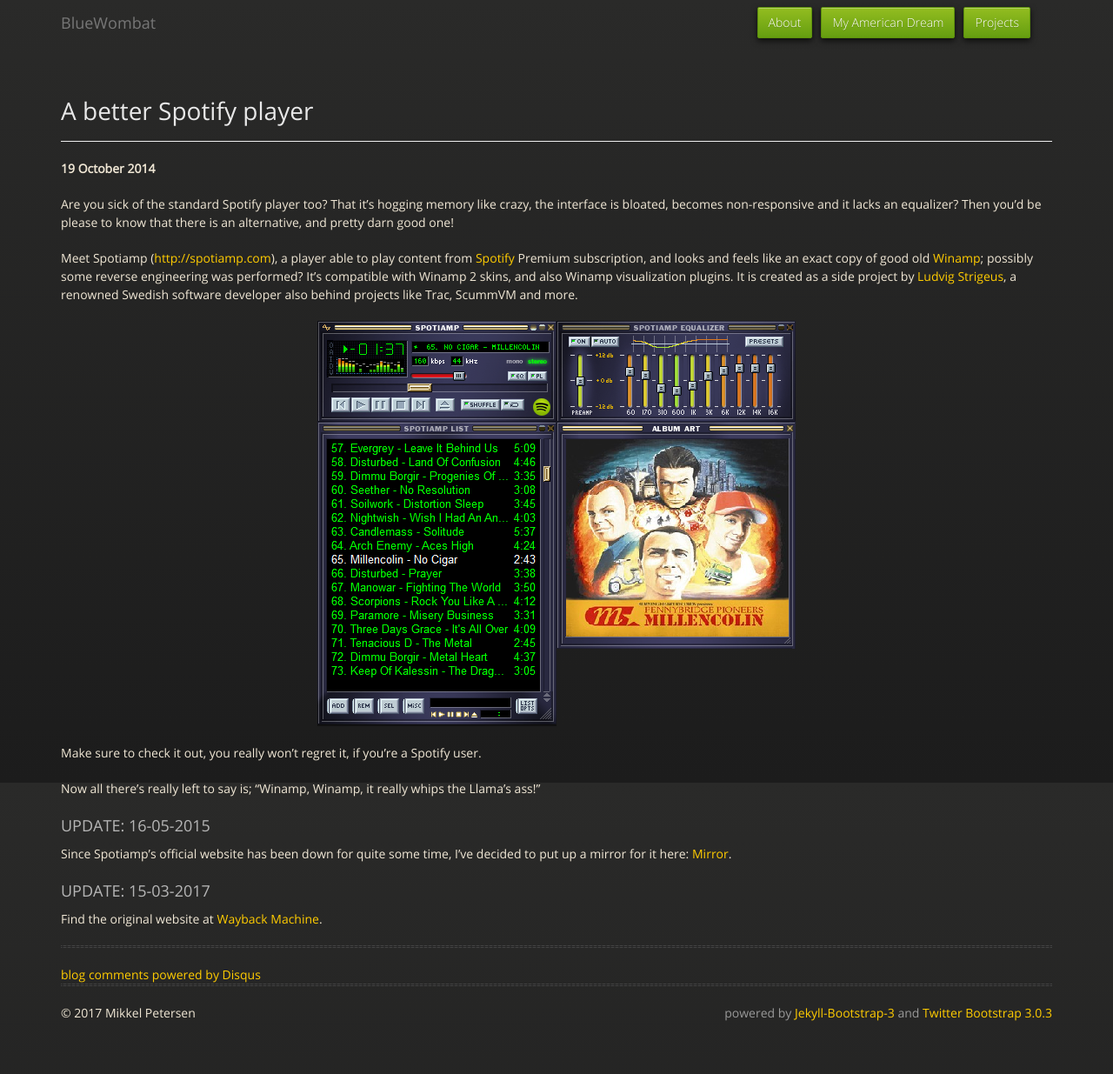
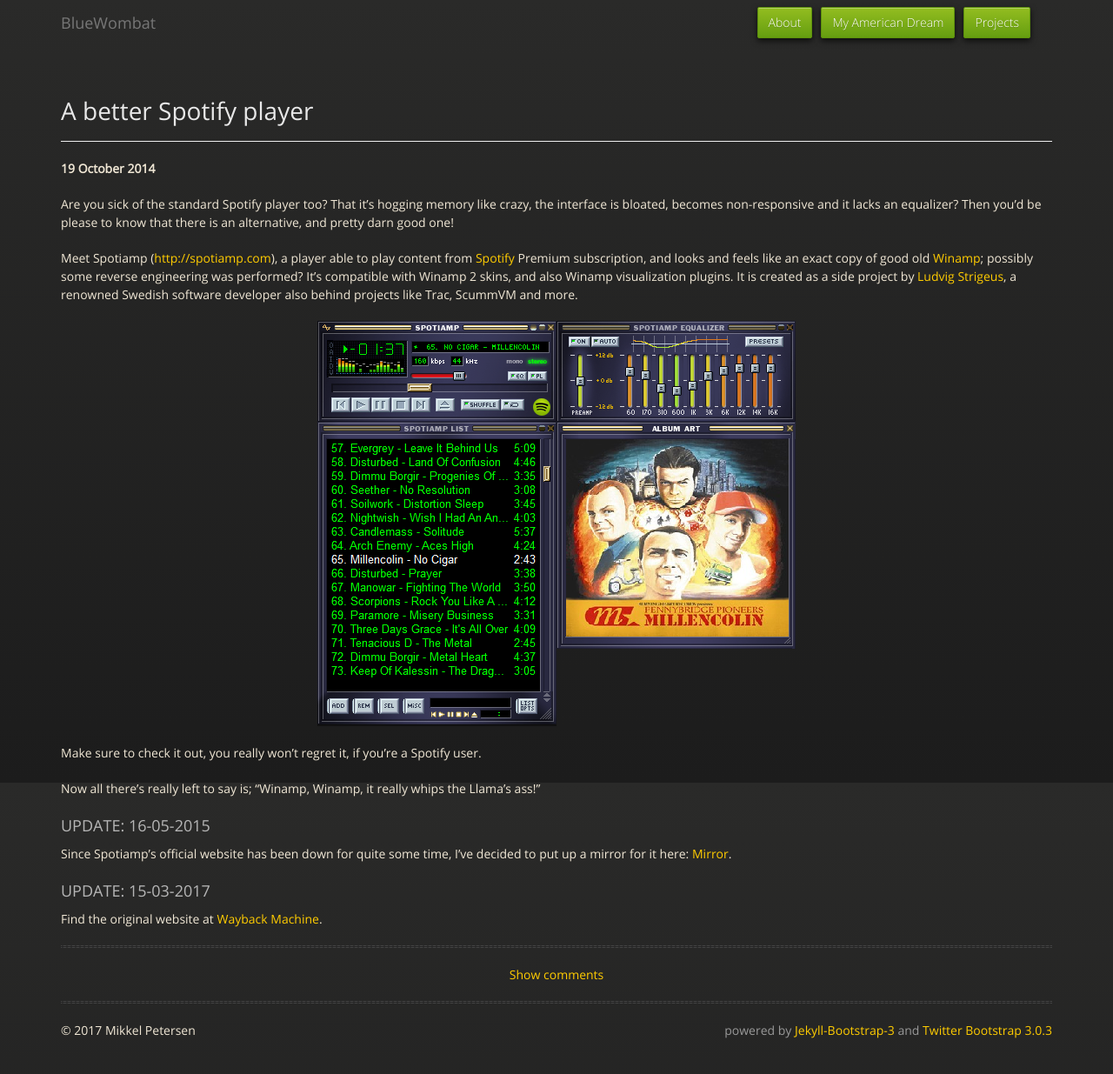
Before and after one commit to BlueWombat/bluewombat.github.io, a Jekyll site: the page built from _posts/2014-10-19-a-better-spotify-player.md, in a window 1280 px wide. Shown: the whole page at 87% size. Built offline with Jekyll 4.4.1, drawn with Linux system fonts in a browser that asks for light colours; comment, search, counter and statistics services are not loaded; some of the changed lines change nothing that is shown.

Commit message:
Updated disqus implementation

```diff
--- a/_includes/JB/comments-providers/disqus
+++ b/_includes/JB/comments-providers/disqus
@@ -1,14 +1,23 @@
-<div id="disqus_thread"></div>
-<script type="text/javascript">
-    {% if site.safe == false %}var disqus_developer = 1;{% endif %}
-    var disqus_shortname = '{{ site.JB.comments.disqus.short_name }}'; // required: replace example with your forum shortname
-    {% if page.wordpress_id %}var disqus_identifier = '{{page.wordpress_id}} {{site.production_url}}/?p={{page.wordpress_id}}';{% endif %}
-    /* * * DON'T EDIT BELOW THIS LINE * * */
-    (function() {
-        var dsq = document.createElement('script'); dsq.type = 'text/javascript'; dsq.async = true;
-        dsq.src = 'https://' + disqus_shortname + '.disqus.com/embed.js';
-        (document.getElementsByTagName('head')[0] || document.getElementsByTagName('body')[0]).appendChild(dsq);
-    })();
+<div id="disqus_thread">
+<a href="#" onclick="return showComments()">Show comments</a>
+</div>
+<script>
+	function showComments() {
+		{% if site.safe == false %}var disqus_developer = 1;{% endif %}
+		var disqus_shortname = '{{ site.JB.comments.disqus.short_name }}';
+		{% if page.wordpress_id %}var disqus_identifier = '{{page.wordpress_id}} {{site.production_url}}/?p={{page.wordpress_id}}';{% endif %}
+
+		var disqus_config = function () {
+			this.page.url = '{{site.production_url}}{{ page.url }}';
+			this.page.identifier = '{{ page.title }}';
+		};
+		var d = document, s = d.createElement('script');
+		s.src = 'https://' + disqus_shortname + '.disqus.com/embed.js';
+		s.setAttribute('data-timestamp', +new Date());
+		(d.head || d.body).appendChild(s);
+		$("#disqus_thread").addClass("nopadding");
+
+		return false;
+	}
 </script>
-<noscript>Please enable JavaScript to view the <a href="http://disqus.com/?ref_noscript">comments powered by Disqus.</a></noscript>
-<a href="http://disqus.com" class="dsq-brlink">blog comments powered by <span class="logo-disqus">Disqus</span></a>
+<noscript>Please enable JavaScript to view the <a href="https://disqus.com/?ref_noscript">comments powered by Disqus.</a></noscript>
--- a/assets/themes/bluewombat/css/style.css
+++ b/assets/themes/bluewombat/css/style.css
@@ -455,3 +455,12 @@
     width: 100%;
     height: 100%;
 }
+
+#disqus_thread {
+	text-align: center;
+	padding-bottom: 20px;
+}
+
+#disqus_thread.nopadding {
+	padding-bottom: inherit;
+}
```
